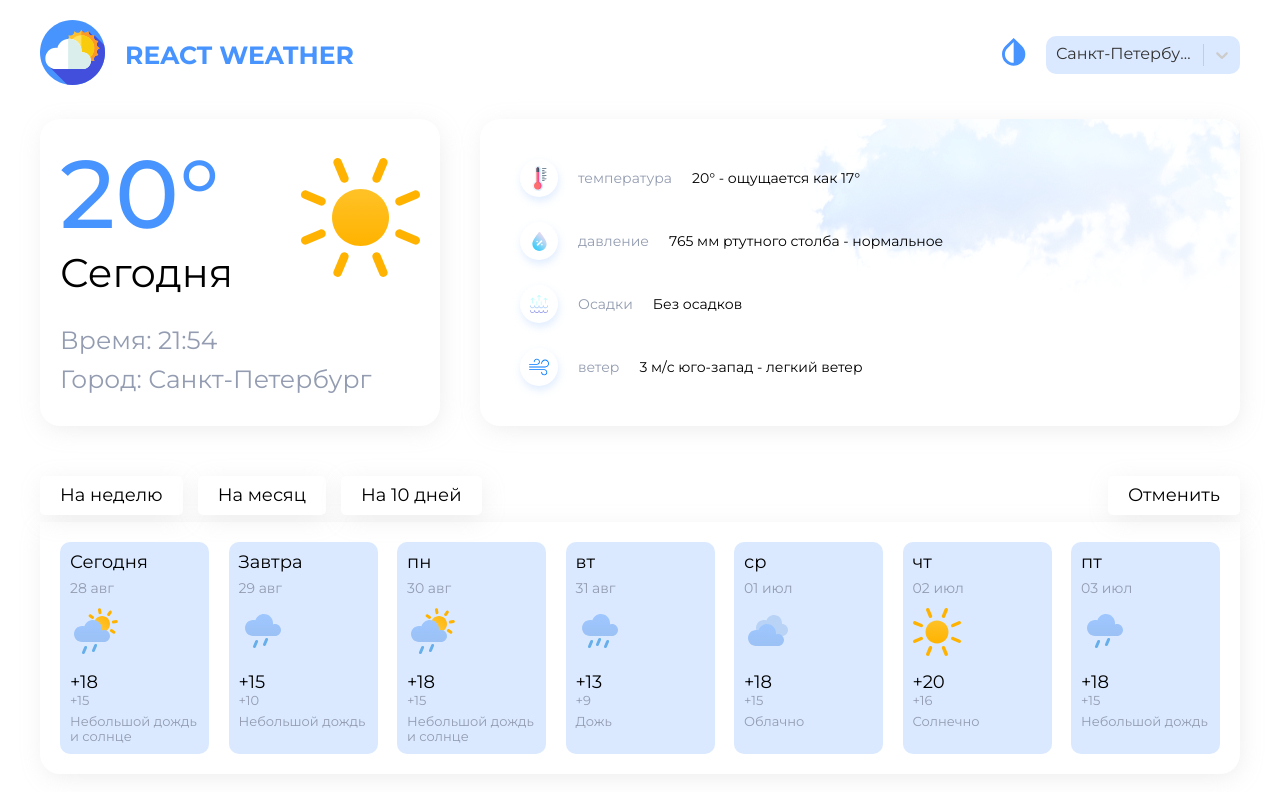
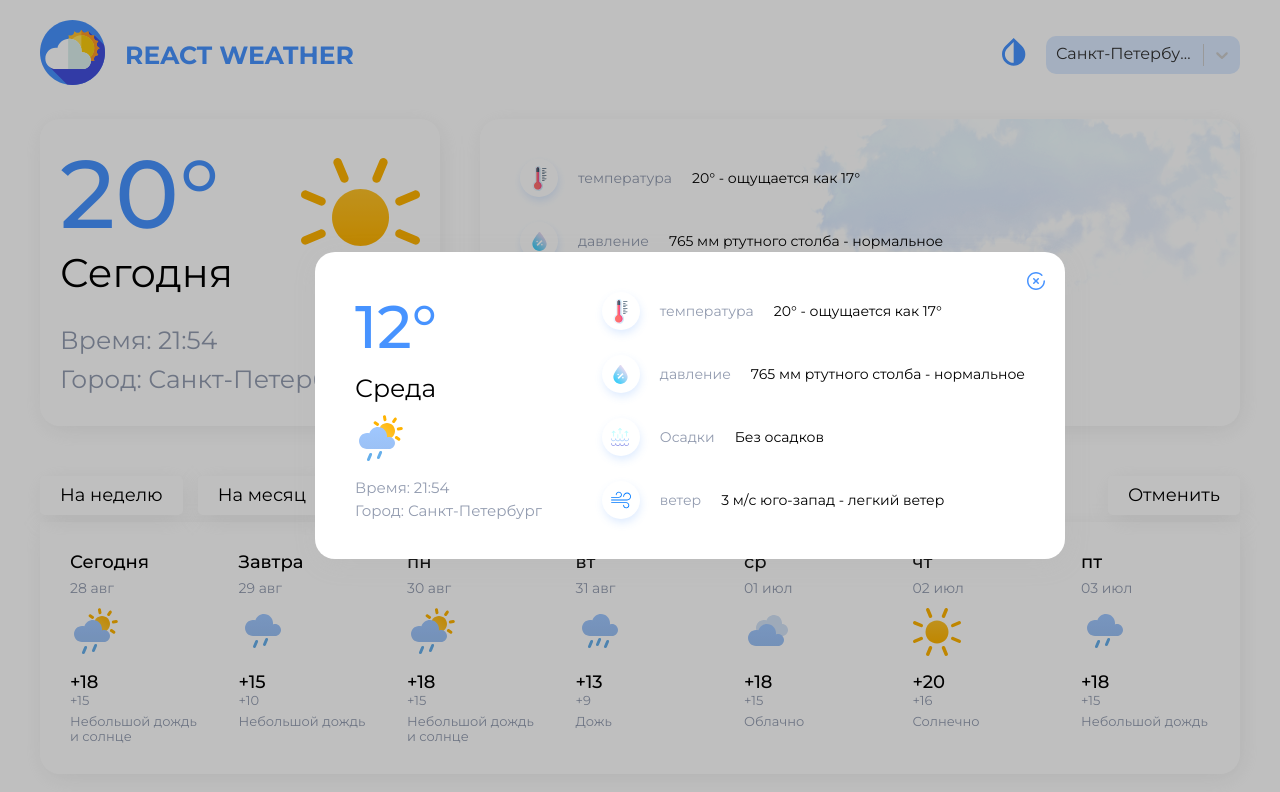
Before and after one commit to kolomyaka/React-Weather, a React (Create React App) app in the folder reactweather/: page / in a window 1280 px wide. Shown: the top 792 px of the page. Built offline with nearby package versions, Linux system fonts and the light colour scheme.

Commit message:
add popup and styles for change on dark themes

```diff
--- a/reactweather/src/App.tsx
+++ b/reactweather/src/App.tsx
@@ -1,19 +1,22 @@
-import React from 'react';
-import { Routes, Route } from 'react-router';
+import React from "react";
+import { Routes, Route } from "react-router";
 
-import Home from './pages/Home/Home';
-import MonthStatistics from './pages/MonthStatistics/MonthStatistics';
-import Header from './pages/shared/header/Header';
-
+import Home from "./pages/Home/Home";
+import MonthStatistics from "./pages/MonthStatistics/MonthStatistics";
+import Header from "./pages/shared/header/Header";
+import Popup from "./pages/shared/Popup/Popup";
 
 function App() {
   return (
-    <div className="container">
-      <Header />
-      <Routes>
-        <Route path='/' element={<Home /> } />
-        <Route path='/month-statistics' element={<MonthStatistics />} />
-      </Routes>
+    <div className="global__container">
+      <Popup />
+      <div className="container">
+        <Header />
+        <Routes>
+          <Route path="/" element={<Home />} />
+          <Route path="/month-statistics" element={<MonthStatistics />} />
+        </Routes>
+      </div>
     </div>
   );
 }
--- a/reactweather/src/assets/icons/global/GlobalSvgSelector.tsx
+++ b/reactweather/src/assets/icons/global/GlobalSvgSelector.tsx
@@ -133,6 +133,13 @@ const GlobalSvgSelector = ({ id }: Props) => {
                 </defs>
                 </svg>
             )
+        case 'close':
+            return (
+                <svg width="18" height="18" viewBox="0 0 18 18" fill="none" xmlns="http://www.w3.org/2000/svg">
+                <path d="M17.25 8.25C16.836 8.25 16.5 8.586 16.5 9C16.5 13.1355 13.1355 16.5 9 16.5C4.8645 16.5 1.5 13.1355 1.5 9C1.5 4.8645 4.8645 1.5 9 1.5C11.0134 1.5 12.9034 2.28675 14.322 3.7155C14.6138 4.00912 15.0889 4.011 15.3825 3.71925C15.6765 3.4275 15.678 2.95238 15.3862 2.65838C13.6841 0.94425 11.4157 0 9 0C4.03725 0 0 4.03725 0 9C0 13.9628 4.03725 18 9 18C13.9624 18 18 13.9628 18 9C18 8.586 17.664 8.25 17.25 8.25Z" fill="#4793FF"/>
+                <path d="M10.0605 9L11.7803 7.28025C12.0731 6.98737 12.0731 6.51262 11.7803 6.21975C11.4874 5.92687 11.0126 5.92687 10.7198 6.21975L9.00003 7.9395L7.28028 6.21975C6.98778 5.92687 6.51228 5.92687 6.21978 6.21975C5.9269 6.51262 5.9269 6.98737 6.21978 7.28025L7.93953 9L6.21978 10.7198C5.9269 11.0126 5.9269 11.4874 6.21978 11.7803C6.36603 11.9269 6.55803 12 6.75003 12C6.94203 12 7.13403 11.9269 7.28028 11.7803L9.00003 10.0605L10.7198 11.7803C10.8664 11.9269 11.058 12 11.25 12C11.442 12 11.6336 11.9269 11.7803 11.7803C12.0731 11.4874 12.0731 11.0126 11.7803 10.7198L10.0605 9Z" fill="#4793FF"/>
+                </svg>
+            )
         default:
             return null;
     }
--- a/reactweather/src/pages/Home/components/Days/Days.module.scss
+++ b/reactweather/src/pages/Home/components/Days/Days.module.scss
@@ -5,7 +5,7 @@
     justify-content: space-between;
     flex-wrap: wrap;
     padding: 20px;
-    background: #fff;
+    background: var(#{--card-background-default});
     box-shadow: $box-shadow;
     border-radius: 0 0 $border-radius $border-radius;
 }
@@ -14,7 +14,7 @@
     display: flex;
     flex-direction: column;
     padding: 10px;
-    background-color: rgba(71,147,255,.2);
+    background: #fff;
     border-radius: 10px;
     width: 149px;
     transition: .3s;
@@ -22,6 +22,7 @@
     .day {
         margin-bottom: 7px;
         font-size: 18px;
+        font-weight: 500;
     }
     .day_info {
         color: $greyColor;
@@ -37,7 +38,7 @@
     }
     .temp_day {
         font-size: 18px;
-        font-weight: medium;
+        font-weight: 500;
     }
     .temp_night {
         font-size: 13px;
--- a/reactweather/src/pages/Home/components/ThisDay/ThisDay.module.scss
+++ b/reactweather/src/pages/Home/components/ThisDay/ThisDay.module.scss
@@ -4,7 +4,7 @@
     padding: 20px;
     max-width: 400px;
     width: 100%;
-    background : $lite-background;
+    background : var(#{--components-background-default});
     box-shadow: $box-shadow;
     border-radius: $border-radius;
 }
--- /dev/null
+++ b/reactweather/src/pages/shared/Popup/Popup.module.scss
@@ -0,0 +1,66 @@
+@import '../../../styles/variables.scss';
+
+.popup {
+    position: absolute;
+    top: 31.5%;
+    left: calc(50% - 325px);
+    z-index: 1000;
+    display: flex;
+    align-items: center;
+    justify-content: space-between;
+    padding: 40px;
+    max-width: 750px;
+    width: 100%;
+    background: $lite-background;
+    box-shadow: $box-shadow;
+    border-radius: $border-radius;
+}
+
+.blur {
+    position: absolute;
+    z-index: 1001;
+    width: 100%;
+    height: 100vh;
+    background: rgba(0,0,0,.25);
+}
+
+.close {
+    position: absolute;
+    top: 20px;
+    right: 20px;
+    svg {
+        transition: .3s;
+        cursor: pointer;
+    }
+    &:hover {
+        svg {
+            transform: rotate(360deg);
+        }
+    }
+}
+
+.day {
+    display: flex;
+    flex-direction: column;
+    &__temp {
+        font-size: 60px;
+        font-weight: 500;
+        color: $blueColor;
+        margin-bottom: 12px;
+    }
+    &__name {
+        line-height: 30px;
+        font-size: 25px;
+        margin-bottom: 12px;
+    }
+    &__img {
+        margin-bottom: 12px;
+    }
+    &__time {
+        margin-bottom: 5px;
+    }
+    &__time, &__city {
+        font-size: 15px;
+        color: $greyColor;
+    }
+}
--- /dev/null
+++ b/reactweather/src/pages/shared/Popup/Popup.tsx
@@ -0,0 +1,52 @@
+import React from "react";
+import GlobalSvgSelector from "../../../assets/icons/global/GlobalSvgSelector";
+import { Item } from "../../Home/components/ThisDayInfo/ThisDayInfo";
+import ThisDayItem from "../../Home/components/ThisDayInfo/ThisDayItem";
+import s from "./Popup.module.scss";
+
+type Props = {};
+
+const Popup = () => {
+  const items = [
+    { icon_id: "temp", name: "температура", value: "20° - ощущается как 17°" },
+    {
+      icon_id: "pressure",
+      name: "давление",
+      value: "765 мм ртутного столба - нормальное",
+    },
+    { icon_id: "precipitation", name: "Осадки", value: "Без осадков" },
+    { icon_id: "wind", name: "ветер", value: "3 м/с юго-запад - легкий ветер" },
+  ];
+
+  return (
+    <>
+      <div className={s.blur}>
+        <section className={s.popup}>
+          <div className={s.day}>
+            <div className={s.day__temp}>12°</div>
+            <div className={s.day__name}>Среда</div>
+            <div className={s.day__img}>
+                <GlobalSvgSelector id='small_rain_sun' />
+            </div>
+            <div className={s.day__time}>
+                Время: <span>21:54</span>
+            </div>
+            <div className={s.day__city}>
+                Город: <span>Санкт-Петербург</span>
+            </div>
+          </div>
+          <div className={s.this__day_info_items}>
+            {items.map((item: Item) => (
+              <ThisDayItem key={item.icon_id} item={item} />
+            ))}
+          </div>
+          <div className={s.close}>
+            <GlobalSvgSelector id="close" />
+          </div>
+        </section>
+      </div>
+    </>
+  );
+};
+
+export default Popup;
--- a/reactweather/src/styles/index.scss
+++ b/reactweather/src/styles/index.scss
@@ -6,7 +6,9 @@
 }
 
 body {
+    position: relative;
     font-family: Montserrat, Arial;
+    background: var(#{--body-background-default});
 }
 
 .container {
--- a/reactweather/src/styles/variables.scss
+++ b/reactweather/src/styles/variables.scss
@@ -6,3 +6,48 @@ $greyColor: #939CB0;
 $liteColor: #000;
 $liteBackground: #fff;
 $dark-background: #000;
+
+
+// Body background
+$body-background-dark: #0D1117;
+$body-background-light: #fff;
+
+// Components background
+$components-background-dark: #4F4F4F;
+$components-background-light: #fff;
+
+// Card-background
+$card-background-dark: #4F4F4F;
+$card-background-light: #fff;
+
+// Card-shadow
+$card-box-shadow-dark: 0px 3px 20px rgba(5,5,5,0.28);
+$card-box-shadow-light: 0px 3px 20px rgba(147,144,144,0.28);
+
+
+
+
+:root {
+    // Body background
+    --body-background-dark: #{$body-background-dark};
+    --body-background-light: #{$body-background-light};
+    --body-background-default: var(#{--body-background-light});
+
+    // Components background
+    --components-background-dark: #{$components-background-dark};
+    --components-background-light: #{$components-background-light};
+    --components-background-default: var(#{--components-background-light});
+
+    // card-background
+    --card-background-dark: #{$card-background-dark};
+    --card-background-light: #{$card-background-light};
+    --card-background-default: var(#{--card-background-light});
+
+    // card-shadow
+    --card-shadow-dark: #{$card-box-shadow-dark};
+    --card-shadow-light: #{$card-box-shadow-light};
+    --card-shadow-default: var(#{--card-shadow-light});
+
+    //
+
+}
```
Also changed, not shown: reactweather/src/pages/shared/Popup/Header.module.scss (deleted, +0 -31 lines), reactweather/src/pages/shared/Popup/Header.tsx (deleted, +0 -52 lines), reactweather/src/assets/icons/close 1.svg (added).
